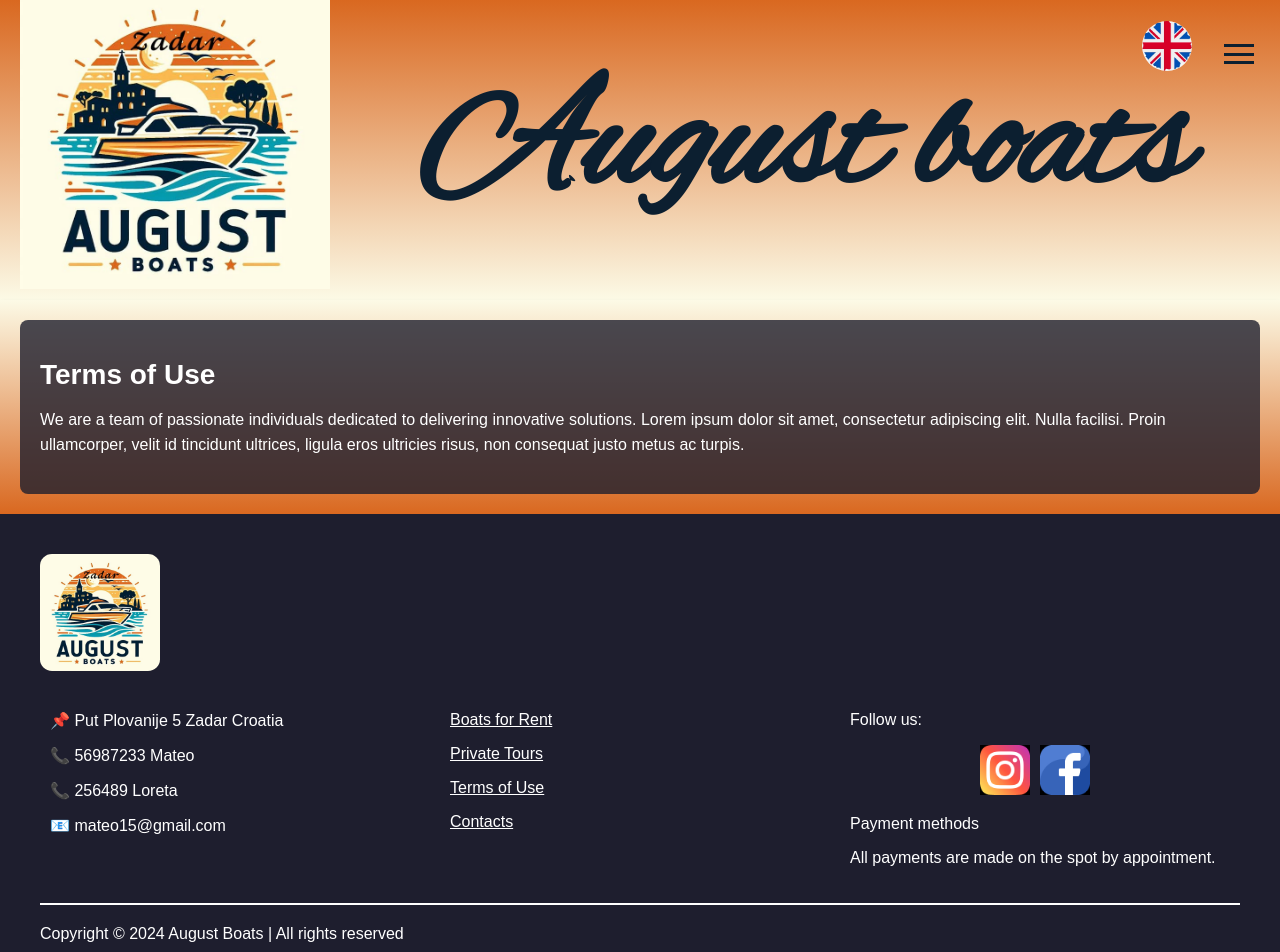
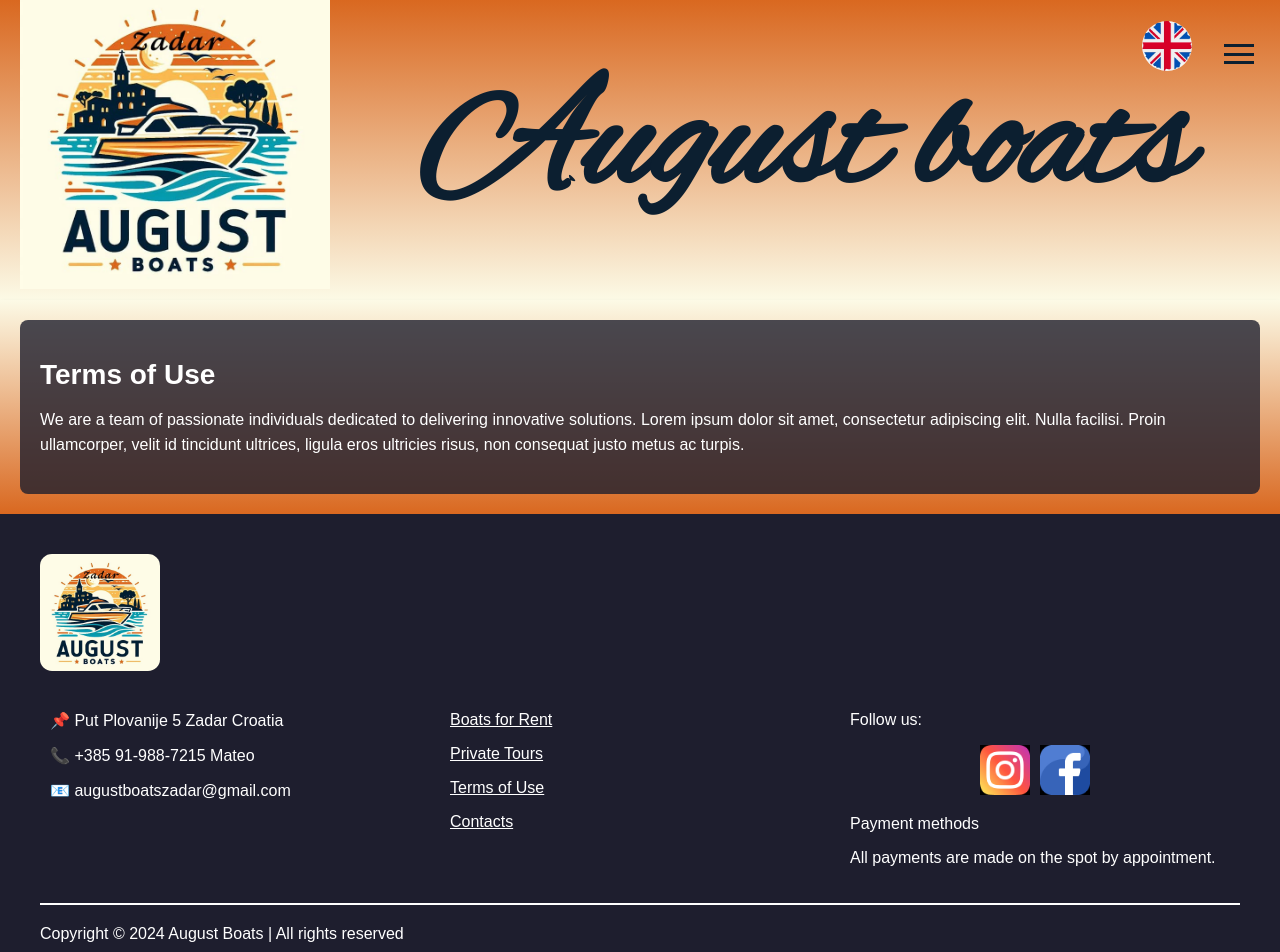
Before and after one commit to simecki123/RentABoatMateoMatkovic, a React (Vite) app in the folder Mateo-rent-a-boat-page/: page /termsOfUse in a window 1280 px wide. Shown: the top 952 px of the page. Built offline with nearby package versions, Linux system fonts and the light colour scheme.

Commit message:
changing contact informations

```diff
--- a/Mateo-rent-a-boat-page/src/FooterComponent/FooterComponent.jsx
+++ b/Mateo-rent-a-boat-page/src/FooterComponent/FooterComponent.jsx
@@ -26,9 +26,8 @@
                 <div id='contacts' className="info-section">
                     <div className="contacts">
                         <p>📌 Put Plovanije 5 Zadar Croatia</p>
-                        <p>📞 56987233 Mateo</p>
-                        <p>📞 256489 Loreta</p>
-                        <p>📧 mateo15@gmail.com</p>
+                        <p>📞 +385 91-988-7215 Mateo</p>
+                        <p>📧 augustboatszadar@gmail.com</p>
                     </div>
                     <div className="footer-links">
                         <p ><a className='options' href='#boats-for-rent'>{t("option1")}</a></p>
```
